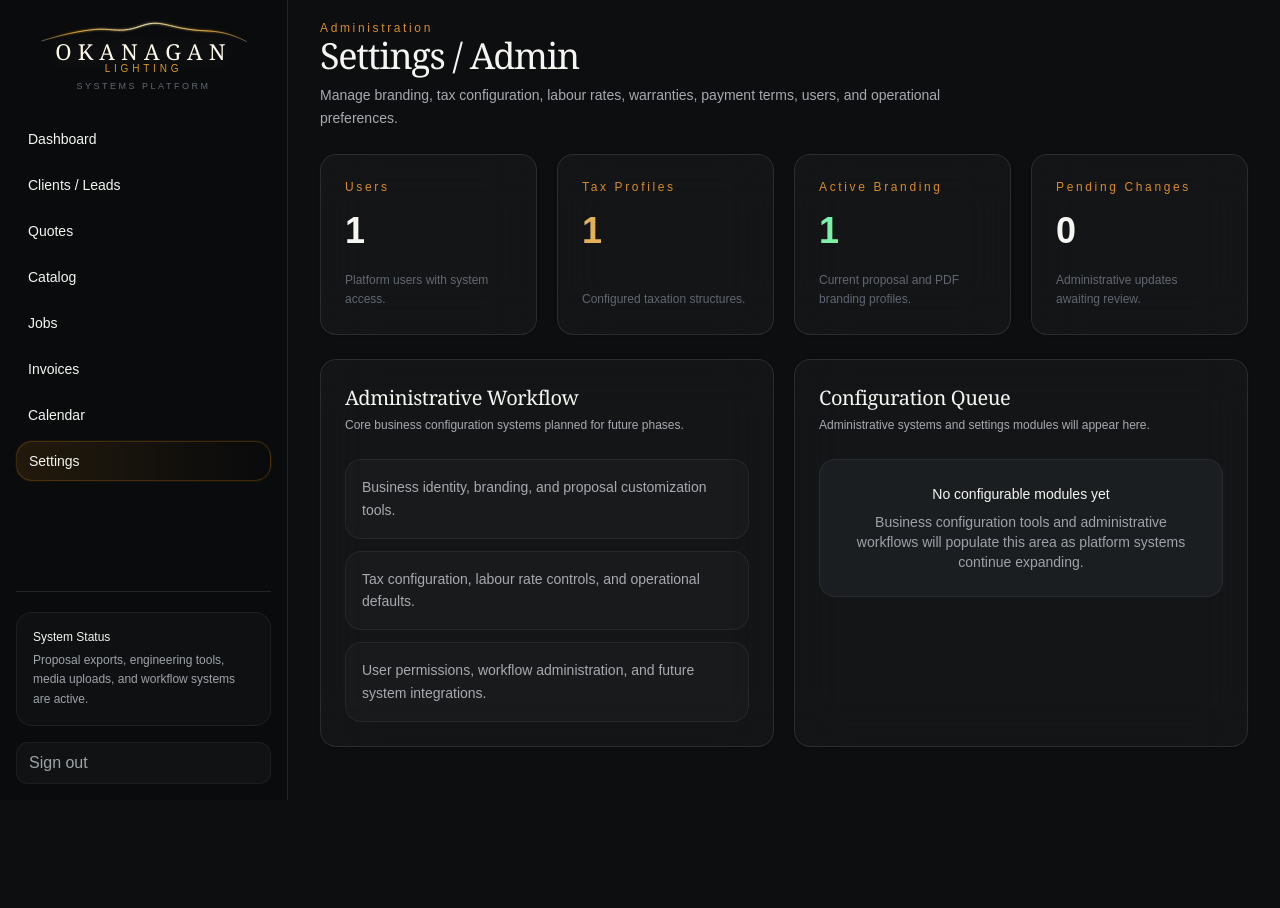
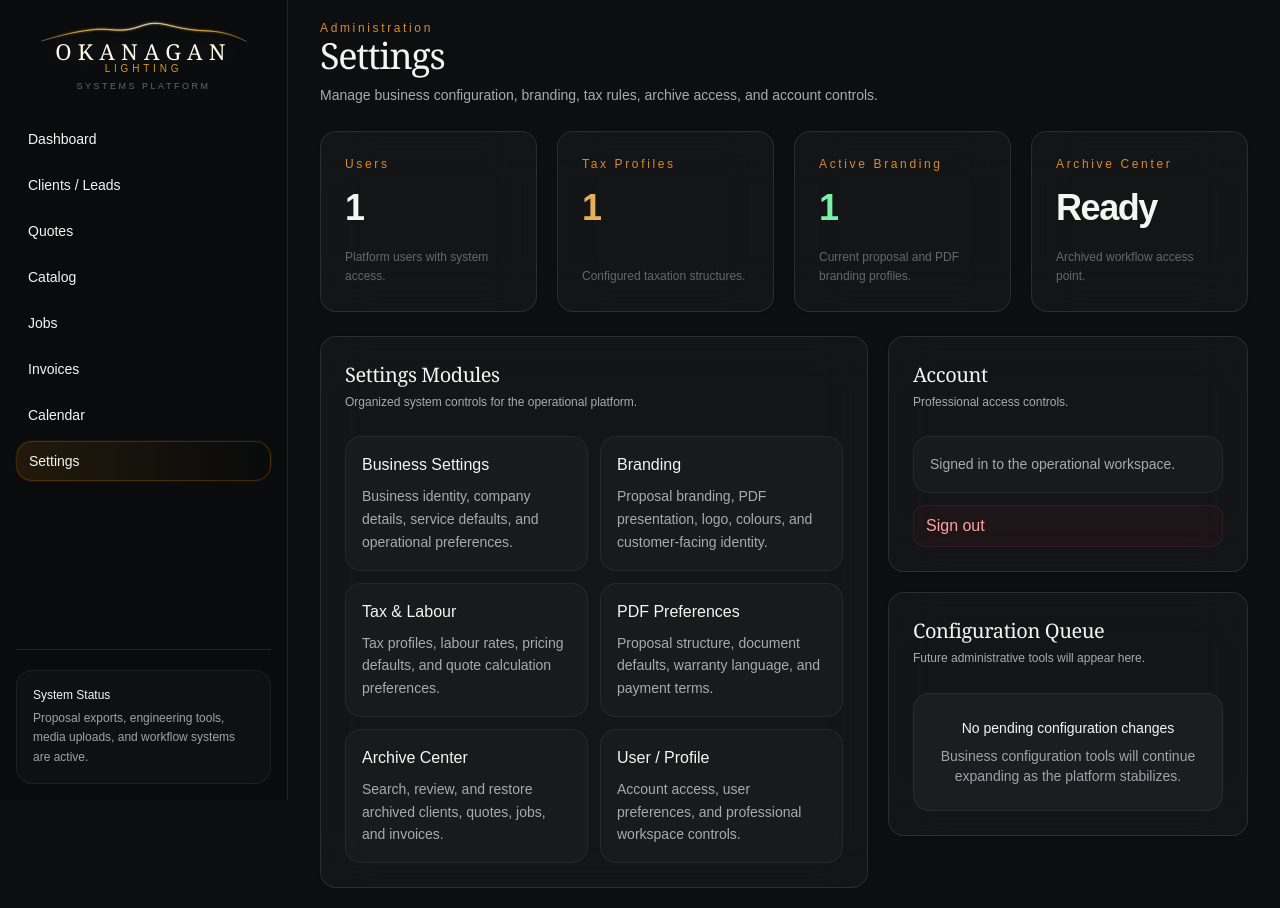
Before and after one commit to 25miyagishima/okanagan-lighting-web, a Next.js app: page /settings in a window 1280 px wide. Before the commit the page ends 800 px from the top, so only its background shows below. Built offline with nearby package versions, Linux system fonts and the light colour scheme.

Commit message:
Create jobs operational workspace foundation

```diff
--- a/src/app/jobs/page.tsx
+++ b/src/app/jobs/page.tsx
@@ -1,8 +1,75 @@
 import { PageHeader } from "@/components/page-header";
+import { StatusPill } from "@/components/status-pill";
 import { AppSection } from "@/components/ui/app-section";
 import { EmptyState } from "@/components/ui/empty-state";
 import { MetricCard } from "@/components/ui/metric-card";
 import { PageContainer } from "@/components/ui/page-container";
+
+const jobStages = [
+  {
+    label: "Approved",
+    description: "Approved projects waiting to be scheduled.",
+    tone: "success" as const,
+  },
+  {
+    label: "Scheduled",
+    description: "Projects with confirmed install dates.",
+    tone: "brand" as const,
+  },
+  {
+    label: "In Progress",
+    description: "Installations currently underway.",
+    tone: "warning" as const,
+  },
+  {
+    label: "Installed",
+    description: "Completed field work awaiting invoice or closeout.",
+    tone: "neutral" as const,
+  },
+  {
+    label: "Complete",
+    description: "Finished projects with final workflow completed.",
+    tone: "success" as const,
+  },
+];
+
+const workspaceSections = [
+  {
+    title: "Overview",
+    description:
+      "Client, address, job status, install date, quote total, change orders, and revised project total.",
+  },
+  {
+    title: "Install Readiness",
+    description:
+      "Confirm materials, transformer selection, access, scheduling, crew assignment, and site readiness before field work.",
+  },
+  {
+    title: "Job Handoff",
+    description:
+      "Summarize the approved scope, zones, fixtures, transformers, system load, notes, and financial handoff for installation.",
+  },
+  {
+    title: "Change Orders",
+    description:
+      "Track approved post-quote scope changes, additional work, revised totals, and customer-approved extras.",
+  },
+  {
+    title: "Photos",
+    description:
+      "Store before photos, site references, transformer locations, existing outlets, flag placement, and installation documentation.",
+  },
+  {
+    title: "Notes",
+    description:
+      "Keep internal project notes, client preferences, access details, site constraints, and installation reminders.",
+  },
+  {
+    title: "Schedule",
+    description:
+      "Manage install date, expected duration, crew assignment, and future calendar integration.",
+  },
+];
 
 export default function JobsPage() {
   return (
@@ -10,66 +77,93 @@ export default function JobsPage() {
       <PageHeader
         eyebrow="Operations"
         title="Jobs"
-        description="Schedule approved quotes, assign installers, track progress, and manage project workflows."
+        description="Manage approved projects from scheduling through installation, change orders, handoff, invoicing, and completion."
       />
 
       <div className="grid gap-5 md:grid-cols-2 xl:grid-cols-4">
         <MetricCard
-          label="Scheduled Jobs"
+          label="Approved"
           value="0"
-          helperText="Approved installs currently scheduled."
+          helperText="Approved projects waiting to be scheduled."
         />
 
         <MetricCard
-          label="Active Installs"
+          label="Scheduled"
           value="0"
           tone="brand"
-          helperText="Projects currently in progress."
+          helperText="Confirmed upcoming installations."
         />
 
         <MetricCard
-          label="Awaiting Approval"
+          label="In Progress"
           value="0"
           tone="warning"
-          helperText="Quotes pending approval before scheduling."
+          helperText="Projects currently being installed."
         />
 
         <MetricCard
-          label="Completed"
+          label="Installed"
           value="0"
           tone="success"
-          helperText="Finished installations and completed jobs."
+          helperText="Field work completed and awaiting closeout."
         />
       </div>
 
-      <div className="grid gap-5 lg:grid-cols-2">
+      <div className="grid gap-5 xl:grid-cols-[360px_1fr]">
         <AppSection
-          title="Upcoming Job Workflow"
-          description="Operational workflow systems planned for the next platform phase."
+          title="Job Pipeline"
+          description="Approved projects will move through these operational stages."
         >
-          <div className="space-y-3">
-            <div className="rounded-2xl border border-white/[0.06] bg-white/[0.025] p-4 text-sm leading-relaxed text-[#A7ABB1]">
-              Installer scheduling and assignment tools.
+          <div className="mt-5 space-y-3">
+            {jobStages.map((stage) => (
+              <div
+                key={stage.label}
+                className="rounded-2xl border border-white/[0.06] bg-white/[0.025] p-4"
+              >
+                <div className="flex items-start justify-between gap-3">
+                  <div>
+                    <p className="text-sm font-medium text-[#F5F5F1]">
+                      {stage.label}
+                    </p>
+
+                    <p className="mt-1 text-xs leading-relaxed text-[#A7ABB1]">
+                      {stage.description}
+                    </p>
                   </div>
 
-            <div className="rounded-2xl border border-white/[0.06] bg-white/[0.025] p-4 text-sm leading-relaxed text-[#A7ABB1]">
-              Site visit tracking, install notes, and project timelines.
+                  <StatusPill tone={stage.tone}>0</StatusPill>
                 </div>
-
-            <div className="rounded-2xl border border-white/[0.06] bg-white/[0.025] p-4 text-sm leading-relaxed text-[#A7ABB1]">
-              Internal workflow management connected directly to approved quotes.
               </div>
+            ))}
           </div>
         </AppSection>
 
         <AppSection
-          title="Job Queue"
-          description="Approved quotes will automatically appear here once workflow systems are active."
+  title="Job Workspace"
+  description="Select a job to manage installation readiness, handoff, scheduling, photos, notes, and change orders."
 >
   <EmptyState
-            title="No scheduled jobs"
-            description="Approved projects and install workflows will appear here once scheduling tools are activated."
+    title="No job selected"
+    description="Select a job from the queue to open its operational workspace."
   />
+
+  <div className="mt-5 grid gap-4 md:grid-cols-2">
+    {workspaceSections.map((section) => (
+      <button
+        key={section.title}
+        type="button"
+        className="rounded-2xl border border-white/[0.06] bg-white/[0.025] p-4 text-left transition-all duration-200 hover:border-[#D88B2D]/20 hover:bg-[#D88B2D]/5"
+      >
+        <p className="text-sm font-medium text-[#F5F5F1]">
+          {section.title}
+        </p>
+
+        <p className="mt-2 text-xs leading-relaxed text-[#A7ABB1]">
+          {section.description}
+        </p>
+      </button>
+    ))}
+  </div>
 </AppSection>
       </div>
     </PageContainer>
--- /dev/null
+++ b/src/app/settings/archive/page.tsx
@@ -0,0 +1,20 @@
+import { PageContainer } from "@/components/ui/page-container";
+import { PageHeader } from "@/components/page-header";
+import { EmptyState } from "@/components/ui/empty-state";
+
+export default function BrandingSettingsPage() {
+  return (
+    <PageContainer>
+      <PageHeader
+        eyebrow="Settings"
+        title="Branding"
+        description="Manage proposal and customer-facing branding systems."
+      />
+
+      <EmptyState
+        title="Branding settings coming soon"
+        description="Brand configuration tools will appear here."
+      />
+    </PageContainer>
+  );
+}
--- a/src/app/settings/page.tsx
+++ b/src/app/settings/page.tsx
@@ -1,16 +1,52 @@
+import Link from "next/link";
 import { PageHeader } from "@/components/page-header";
 import { AppSection } from "@/components/ui/app-section";
 import { EmptyState } from "@/components/ui/empty-state";
 import { MetricCard } from "@/components/ui/metric-card";
 import { PageContainer } from "@/components/ui/page-container";
+import { LogoutButton } from "@/features/auth/logout-button";
+import { theme } from "@/styles/theme";
+
+const settingsModules = [
+  {
+    title: "Business Settings",
+    description: "Business identity, company details, service defaults, and operational preferences.",
+    href: "/settings/business",
+  },
+  {
+    title: "Branding",
+    description: "Proposal branding, PDF presentation, logo, colours, and customer-facing identity.",
+    href: "/settings/branding",
+  },
+  {
+    title: "Tax & Labour",
+    description: "Tax profiles, labour rates, pricing defaults, and quote calculation preferences.",
+    href: "/settings/tax-labour",
+  },
+  {
+    title: "PDF Preferences",
+    description: "Proposal structure, document defaults, warranty language, and payment terms.",
+    href: "/settings/pdf-preferences",
+  },
+  {
+    title: "Archive Center",
+    description: "Search, review, and restore archived clients, quotes, jobs, and invoices.",
+    href: "/settings/archive",
+  },
+  {
+    title: "User / Profile",
+    description: "Account access, user preferences, and professional workspace controls.",
+    href: "/settings/profile",
+  },
+];
 
 export default function SettingsPage() {
   return (
     <PageContainer>
       <PageHeader
         eyebrow="Administration"
-        title="Settings / Admin"
-        description="Manage branding, tax configuration, labour rates, warranties, payment terms, users, and operational preferences."
+        title="Settings"
+        description="Manage business configuration, branding, tax rules, archive access, and account controls."
       />
 
       <div className="grid gap-5 md:grid-cols-2 xl:grid-cols-4">
@@ -35,41 +71,57 @@ export default function SettingsPage() {
         />
 
         <MetricCard
-          label="Pending Changes"
-          value="0"
-          helperText="Administrative updates awaiting review."
+          label="Archive Center"
+          value="Ready"
+          helperText="Archived workflow access point."
         />
       </div>
 
-      <div className="grid gap-5 lg:grid-cols-2">
+      <div className="grid gap-5 lg:grid-cols-[1fr_360px]">
         <AppSection
-          title="Administrative Workflow"
-          description="Core business configuration systems planned for future phases."
+          title="Settings Modules"
+          description="Organized system controls for the operational platform."
+        >
+          <div className="grid gap-3 md:grid-cols-2">
+            {settingsModules.map((module) => (
+              <Link
+                key={module.href}
+                href={module.href}
+                className="rounded-2xl border border-white/[0.06] bg-white/[0.025] p-4 transition-all duration-200 hover:border-[#D88B2D]/25 hover:bg-white/[0.045]"
+              >
+                <p className="font-medium text-[#F5F5F1]">{module.title}</p>
+                <p className="mt-2 text-sm leading-relaxed text-[#A7ABB1]">
+                  {module.description}
+                </p>
+              </Link>
+            ))}
+          </div>
+        </AppSection>
+
+        <div className="space-y-5">
+          <AppSection
+            title="Account"
+            description="Professional access controls."
           >
             <div className="space-y-3">
               <div className="rounded-2xl border border-white/[0.06] bg-white/[0.025] p-4 text-sm leading-relaxed text-[#A7ABB1]">
-              Business identity, branding, and proposal customization tools.
+                Signed in to the operational workspace.
               </div>
 
-            <div className="rounded-2xl border border-white/[0.06] bg-white/[0.025] p-4 text-sm leading-relaxed text-[#A7ABB1]">
-              Tax configuration, labour rate controls, and operational defaults.
-            </div>
-
-            <div className="rounded-2xl border border-white/[0.06] bg-white/[0.025] p-4 text-sm leading-relaxed text-[#A7ABB1]">
-              User permissions, workflow administration, and future system integrations.
-            </div>
+              <LogoutButton />
             </div>
           </AppSection>
 
           <AppSection
             title="Configuration Queue"
-          description="Administrative systems and settings modules will appear here."
+            description="Future administrative tools will appear here."
           >
             <EmptyState
-            title="No configurable modules yet"
-            description="Business configuration tools and administrative workflows will populate this area as platform systems continue expanding."
+              title="No pending configuration changes"
+              description="Business configuration tools will continue expanding as the platform stabilizes."
             />
           </AppSection>
+        </div>
       </div>
     </PageContainer>
   );
--- /dev/null
+++ b/src/app/settings/pdf-preferences/page.tsx
@@ -0,0 +1,20 @@
+import { PageContainer } from "@/components/ui/page-container";
+import { PageHeader } from "@/components/page-header";
+import { EmptyState } from "@/components/ui/empty-state";
+
+export default function PdfPreferencesPage() {
+  return (
+    <PageContainer>
+      <PageHeader
+        eyebrow="Settings"
+        title="PDF Preferences"
+        description="Manage proposal formatting and document defaults."
+      />
+
+      <EmptyState
+        title="PDF preferences coming soon"
+        description="Proposal document controls will appear here."
+      />
+    </PageContainer>
+  );
+}
--- /dev/null
+++ b/src/app/settings/profile/page.tsx
@@ -0,0 +1,20 @@
+import { PageContainer } from "@/components/ui/page-container";
+import { PageHeader } from "@/components/page-header";
+import { EmptyState } from "@/components/ui/empty-state";
+
+export default function ProfileSettingsPage() {
+  return (
+    <PageContainer>
+      <PageHeader
+        eyebrow="Settings"
+        title="User / Profile"
+        description="Manage account and workspace preferences."
+      />
+
+      <EmptyState
+        title="Profile settings coming soon"
+        description="User profile and workspace settings will appear here."
+      />
+    </PageContainer>
+  );
+}
--- /dev/null
+++ b/src/app/settings/tax-labour/page.tsx
@@ -0,0 +1,20 @@
+import { PageContainer } from "@/components/ui/page-container";
+import { PageHeader } from "@/components/page-header";
+import { EmptyState } from "@/components/ui/empty-state";
+
+export default function TaxLabourSettingsPage() {
+  return (
+    <PageContainer>
+      <PageHeader
+        eyebrow="Settings"
+        title="Tax & Labour"
+        description="Manage taxation and labour calculation defaults."
+      />
+
+      <EmptyState
+        title="Tax & labour settings coming soon"
+        description="Operational pricing controls will appear here."
+      />
+    </PageContainer>
+  );
+}
--- a/src/components/app-sidebar.tsx
+++ b/src/components/app-sidebar.tsx
@@ -2,7 +2,6 @@
 
 import Link from "next/link";
 import { usePathname } from "next/navigation";
-import { LogoutButton } from "@/features/auth/logout-button";
 import { theme } from "@/styles/theme";
 
 const navItems = [
@@ -19,6 +18,8 @@ const navItems = [
 function SidebarLogo() {
   const gradientId = "okltsSidebarRidgeGold";
   const filterId = "okltsSidebarRidgeGlow";
+  const ridgePath =
+    "M250 386 C360 350, 475 326, 565 318 C642 312, 690 330, 760 318 C820 308, 860 280, 920 282 C990 284, 1050 318, 1202 326 C1285 328, 1355 340, 1450 388";
 
   return (
     <Link
@@ -58,12 +59,7 @@ function SidebarLogo() {
           </defs>
 
           <path
-            d="M250 386
-               C360 350, 475 326, 565 318
-               C642 312, 690 330, 760 318
-               C820 308, 860 280, 920 282
-               C990 284, 1050 318, 1202 326
-               C1285 328, 1355 340, 1450 388"
+            d={ridgePath}
             fill="none"
             stroke={`url(#${gradientId})`}
             strokeWidth="5"
@@ -73,12 +69,7 @@ function SidebarLogo() {
           />
 
           <path
-            d="M250 386
-               C360 350, 475 326, 565 318
-               C642 312, 690 330, 760 318
-               C820 308, 860 280, 920 282
-               C990 284, 1050 318, 1202 326
-               C1285 328, 1355 340, 1450 388"
+            d={ridgePath}
             fill="none"
             stroke="#FFE8A3"
             strokeWidth="2"
@@ -144,10 +135,6 @@ export function AppSidebar() {
             systems are active.
           </p>
         </div>
-
-        <div className="mt-4">
-          <LogoutButton />
-        </div>
       </div>
     </aside>
   );
--- a/src/components/mobile-nav.tsx
+++ b/src/components/mobile-nav.tsx
@@ -7,9 +7,7 @@ const navItems = [
   { href: "/dashboard", label: "Dashboard" },
   { href: "/clients", label: "Clients" },
   { href: "/quotes", label: "Quotes" },
-  { href: "/catalog", label: "Catalog" },
   { href: "/jobs", label: "Jobs" },
-  { href: "/invoices", label: "Invoices" },
   { href: "/calendar", label: "Calendar" },
   { href: "/settings", label: "Settings" },
 ];
--- a/src/features/auth/logout-button.tsx
+++ b/src/features/auth/logout-button.tsx
@@ -1,14 +1,19 @@
 "use client";
 
+import { useState } from "react";
 import { useRouter } from "next/navigation";
 import { createClient } from "@/lib/supabase/client";
 
 export function LogoutButton() {
   const router = useRouter();
+  const [isSigningOut, setIsSigningOut] = useState(false);
 
   async function handleLogout() {
+    if (isSigningOut) return;
+
+    setIsSigningOut(true);
+
     const supabase = createClient();
-
     await supabase.auth.signOut();
 
     router.push("/professional-access");
@@ -19,9 +24,10 @@ export function LogoutButton() {
     <button
       type="button"
       onClick={handleLogout}
-      className="w-full rounded-xl border border-white/5 bg-white/[0.03] px-3 py-2 text-left text-sm text-[#9EA3AA] transition-colors hover:bg-red-500/10 hover:text-red-300"
+      disabled={isSigningOut}
+      className="w-full rounded-xl border border-red-400/10 bg-red-500/[0.04] px-3 py-2 text-left text-sm font-medium text-red-300 transition-colors hover:border-red-400/20 hover:bg-red-500/10 disabled:cursor-not-allowed disabled:opacity-60"
     >
-      Sign out
+      {isSigningOut ? "Signing out..." : "Sign out"}
     </button>
   );
 }
```
Also changed, not shown: src/app/quotes/[id]/page.tsx (+4 -4 lines), src/features/quotes/quote-workspace-nav.tsx (+60 -19 lines). Lines whose indentation alone changed are shown as unchanged.
